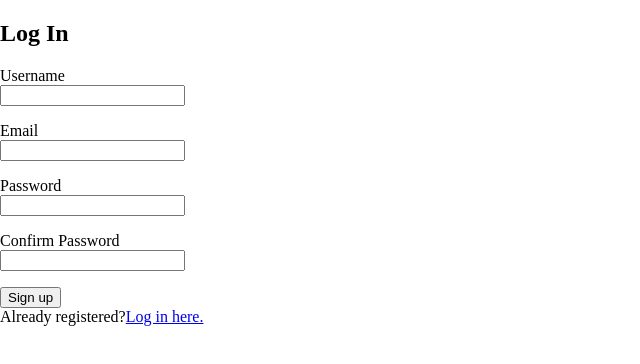
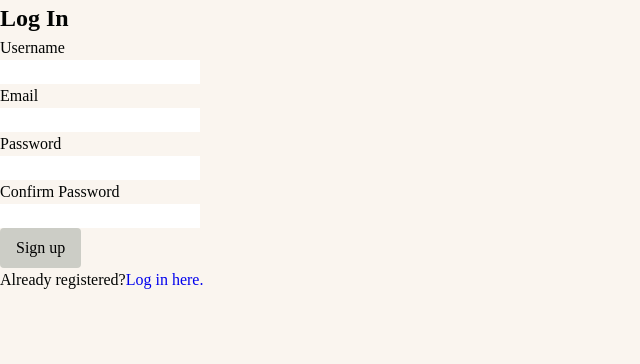
Before and after one commit to iRiceCrispy/What-To-Cook, a React (Create React App) app in the folder client/: page /signup in a window 1280 px wide. Shown: the top 364 px of the page, without its empty margins (0-640 px from the left). Built offline with nearby package versions, Linux system fonts and the light colour scheme; no server answers.

Commit message:
Add css reset and color variables

```diff
--- a/client/src/index.css
+++ /dev/null
@@ -1,3 +0,0 @@
-body {
-  margin: 0;
-}
--- a/client/src/index.jsx
+++ b/client/src/index.jsx
@@ -6,7 +6,7 @@ import axios from 'axios';
 import { camelizeKeys, decamelizeKeys } from 'humps';
 import App from './App';
 import store from './store';
-import './index.css';
+import './styles/index.scss';
 
 axios.defaults.headers.common['Content-Type'] = 'application/json';
 axios.defaults.transformRequest.unshift(data => decamelizeKeys(data));
--- /dev/null
+++ b/client/src/styles/_variables.scss
@@ -0,0 +1,10 @@
+//https://www.color-meanings.com/
+$text-color: #020403; //obsidian
+$text-color2: #333333; //dark charcoal
+
+$base-color: #faf5ef; //rice
+$base-color2: #f0ead6; //eggshell
+$base-color3: #cccdc6; //pastel gray
+$base-color4: #ff9999; //salmon
+
+$border-color: #36454f; //charcoal
--- /dev/null
+++ b/client/src/styles/index.scss
@@ -0,0 +1,81 @@
+@use "./variables" as *;
+
+*,
+*::before,
+*::after {
+  box-sizing: border-box;
+}
+
+* {
+  margin: 0;
+  padding: 0;
+  border: none;
+}
+
+html,
+body,
+#root,
+.App {
+  height: 100%;
+}
+
+body {
+  line-height: 1.5;
+  background-color: $base-color;
+  color: $text-color;
+}
+
+p,
+h1,
+h2,
+h3,
+h4,
+h5,
+h6 {
+  overflow-wrap: break-word;
+  word-break: break-word;
+}
+
+input,
+button,
+textarea,
+select {
+  font: inherit;
+}
+
+input:focus {
+  outline: none;
+}
+
+ul {
+  list-style: none;
+}
+
+a {
+  text-decoration: none;
+}
+
+a.underline {
+  text-decoration: underline;
+}
+
+.btn {
+  cursor: pointer;
+  user-select: none;
+  padding: 8px 16px;
+  background-color: $base-color3;
+  border-radius: 4px;
+  white-space: nowrap;
+}
+
+.btn:hover {
+  filter: brightness(75%);
+}
+
+.btn.transparent {
+  background-color: transparent;
+}
+
+.btn.border {
+  border: 1px solid $border-color;
+}
```
